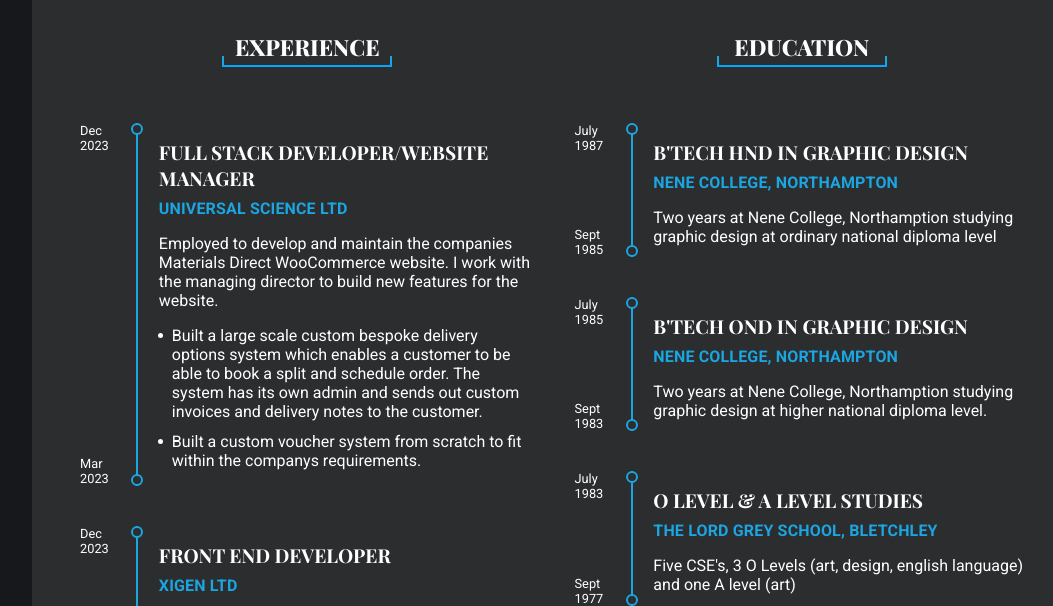
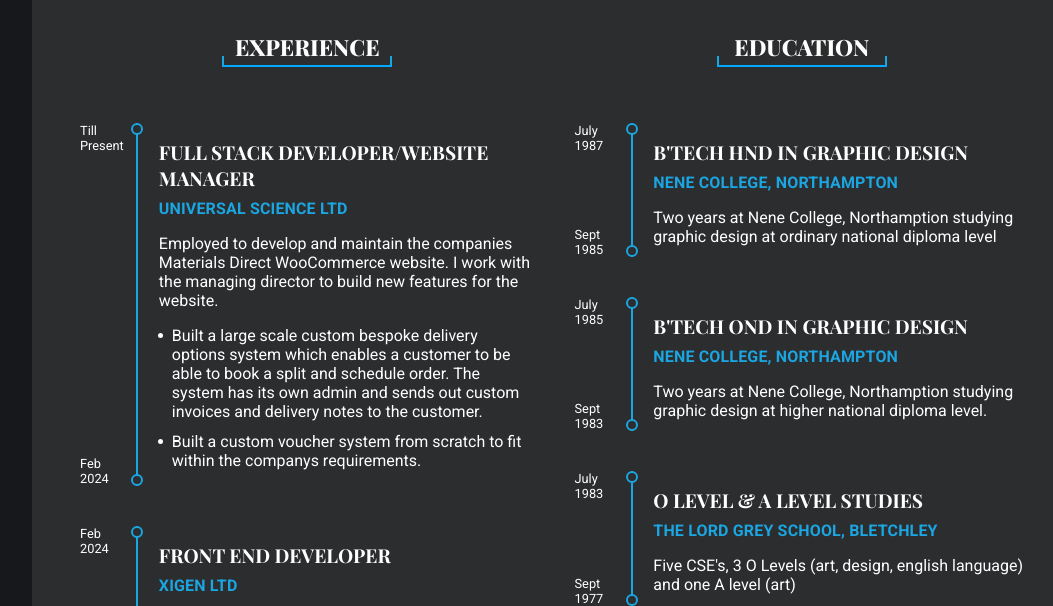
Before and after one commit to Hoseman/portfolio, a React (Create React App) app: page / in a window 1280 px wide. Shown: the part 1880-2486 px from the top of the page, without its empty margins (203-1256 px from the left). Built offline with nearby package versions, Linux system fonts and the light colour scheme; a web font is replaced by a local one.

Commit message:
add correct dates in employment history

```diff
--- a/src/components/EducationExperience.js
+++ b/src/components/EducationExperience.js
@@ -52,8 +52,8 @@ function EducationExperience() {
                             <div className={styles.experience__card}>
                                 <div className={styles.experience__carddate}>
                                     <span className={styles.experience__timeline}>
-                                        <p className={styles.experience__dateto}><span>Dec</span><span> 2023</span></p>
-                                        <p className={styles.experience__datefrom}><span>Mar</span><span> 2023</span></p>
+                                        <p className={styles.experience__dateto}><span>Till</span><span> Present</span></p>
+                                        <p className={styles.experience__datefrom}><span>Feb</span><span> 2024</span></p>
                                     </span>
                                 </div>
                                 <div className={styles.experience__carddetails}>
@@ -69,7 +69,7 @@ function EducationExperience() {
                             <div className={styles.experience__card}>
                                 <div className={styles.experience__carddate}>
                                     <span className={styles.experience__timeline}>
-                                        <p className={styles.experience__dateto}><span>Dec</span><span> 2023</span></p>
+                                        <p className={styles.experience__dateto}><span>Feb</span><span> 2024</span></p>
                                         <p className={styles.experience__datefrom}><span>Mar</span><span> 2023</span></p>
                                     </span>
                                 </div>
```
